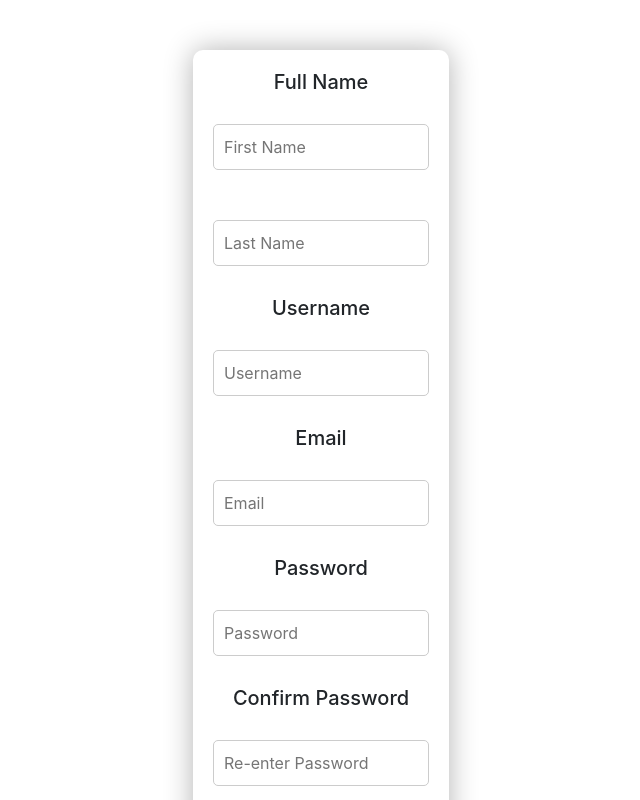
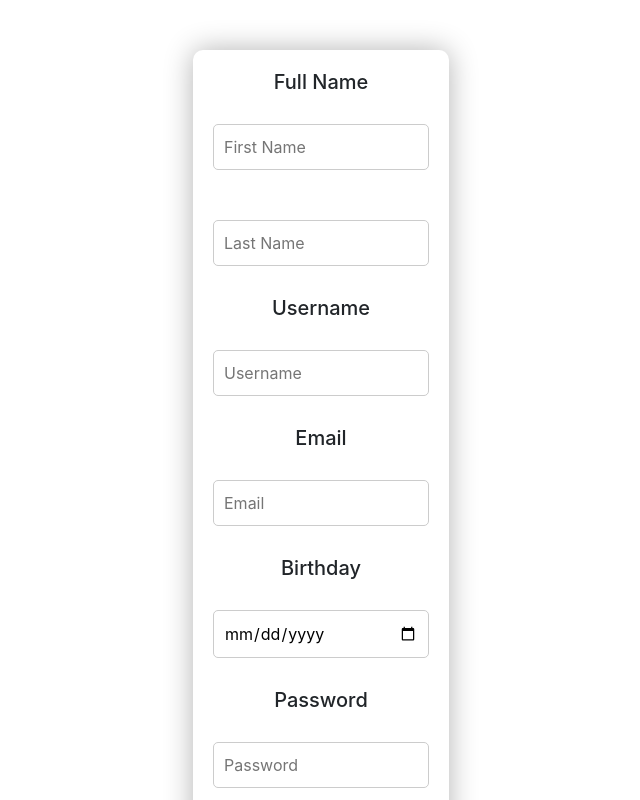
Before and after one commit to ezekielinigo/AppointmentCalendarProject, a React (Create React App) app in the folder frontend/: page /login/patient/signup in a window 1280 px wide. Shown: the top 800 px of the page, without its empty margins (319-959 px from the left). Built offline with nearby package versions, Linux system fonts and the light colour scheme.

Commit message:
recent edits

```diff
--- a/frontend/src/components/SignUp.js
+++ b/frontend/src/components/SignUp.js
@@ -17,13 +17,16 @@ function SignUp() {
                 <FormInput type="text" placeholder="Username" name="username" className="user-field" />
                 <h3 className="login-title">Email</h3>
                 <FormInput type="text" placeholder="Email" name="email" className="user-field" />
+                <h3 className="login-title">Birthday</h3>
+                <FormInput type="date" placeholder="Email" name="date" className="user-field" />
                 <h3 className="login-title">Password</h3>
+
                 <FormInput type="password" placeholder="Password" name="password" className="password-field" />
                 <h3 className="login-title">Confirm Password</h3>
                 <FormInput type="password" placeholder="Re-enter Password" name="password" className="password-field" />
                 <h3 className="login-title">Cellphone Number</h3>
                 <FormInput
-                    type="text"
+                    type="number"
                     placeholder="Cellphone Number"
                     name="cellphoneNumber"
                     className="number-field"
```
